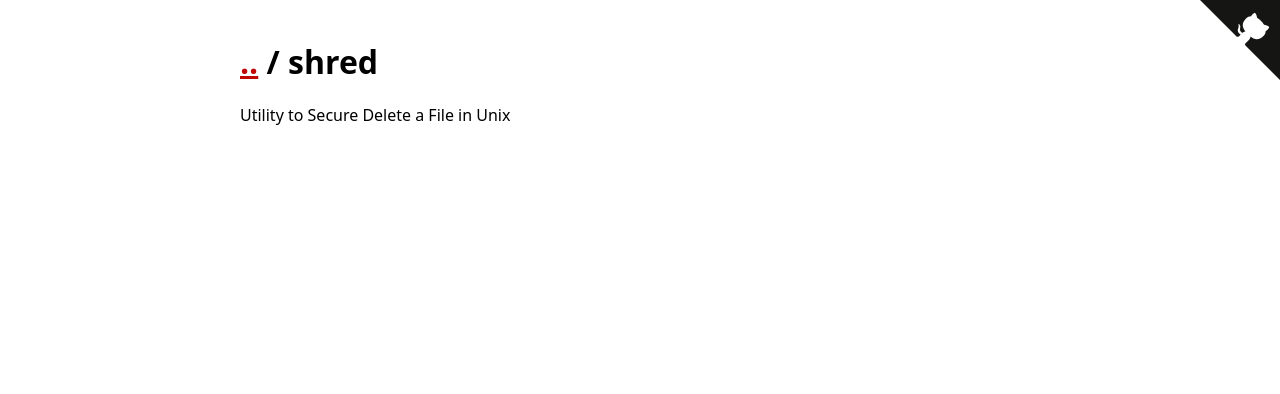
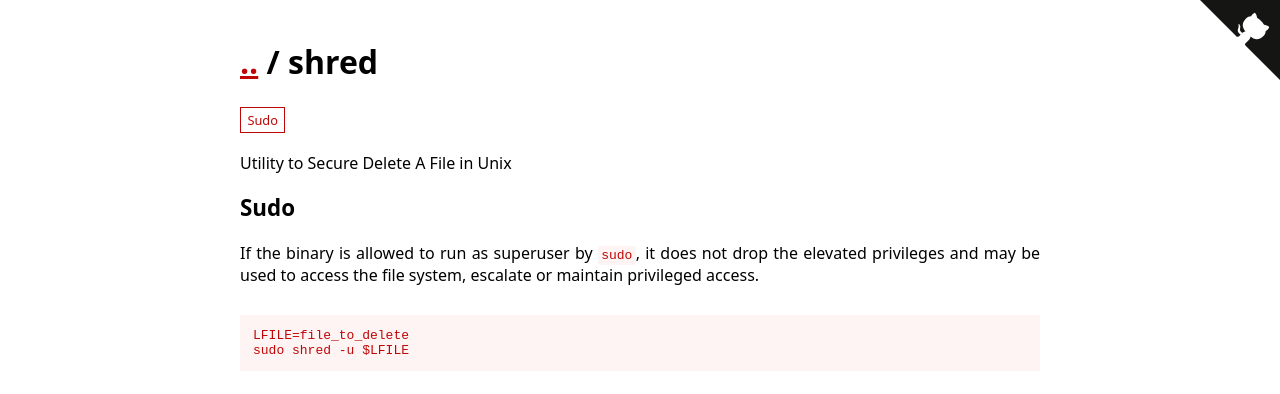
Before and after one commit to GTFOBins/GTFOBins.github.io, a Jekyll site: the page built from _gtfobins/shred.md, in a window 1280 px wide. Shown: the top 394 px of the page. Built offline with Jekyll 4.4.1, drawn with Linux system fonts in a browser that asks for light colours; part of the change alters nothing that is shown.

Commit message:
Update shred.md
Fixed Syntax

```diff
--- a/_gtfobins/shred.md
+++ b/_gtfobins/shred.md
@@ -1,19 +1,12 @@
 ---
-description: Utility to Secure Delete a File in Unix
+description: Utility to Secure Delete A File in Unix
 functions:
-  - name: Execute arbitrary commands as root
-    platform: unix
-    exploit:
-      - "If shred is run as root, you can abuse it to execute arbitrary commands by deleting files or scripts:"
-      - "`shred -u /path/to/important/file`"
-      - "For example, if you control the file `/tmp/myscript.sh`, you could shred it to trigger deletion and combine it with other root permissions to escalate."
-  - name: Delete arbitrary files
-    platform: unix
-    exploit:
-      - "`shred -u /path/to/file` deletes the specified file securely."
-      - "When run as root, any file on the system can be securely deleted using this command."
-notes:
-  - "Requires the shred binary to be run with elevated privileges (root)."
-  - "Abuse potential depends on system configuration and file permissions."
-  - "This is primarily a file deletion vector, not arbitrary code execution, unless combined with other exploits."
+  file-delete:
+    - code: |
+        LFILE=file_to_delete
+        shred -u $LFILE
+  sudo:
+    - code: |
+        LFILE=file_to_delete
+        sudo shred -u $LFILE
 ---
```
